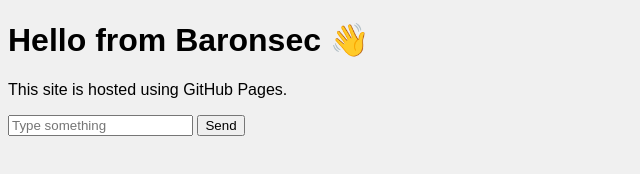
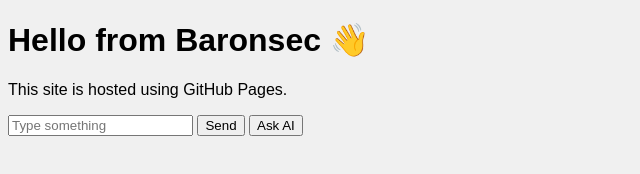
Before and after one commit to Baronsec-code/CD-website, a plain HTML site: page index.html in a window 1280 px wide. Shown: the full height of the page, 0-640 px from the left. Drawn offline with Linux system fonts and the light colour scheme.

Commit message:
Update index.html

```diff
--- a/index.html
+++ b/index.html
@@ -9,6 +9,7 @@
     <p>This site is hosted using GitHub Pages.</p>
     <input type="text" id="userInput" placeholder="Type something">
     <button onclick="sendText()">Send</button>
+    <button onclick="sendAI()">Ask AI</button>
     <p id="output"></p>
 
     <script src="js/script.js"></script>
```
